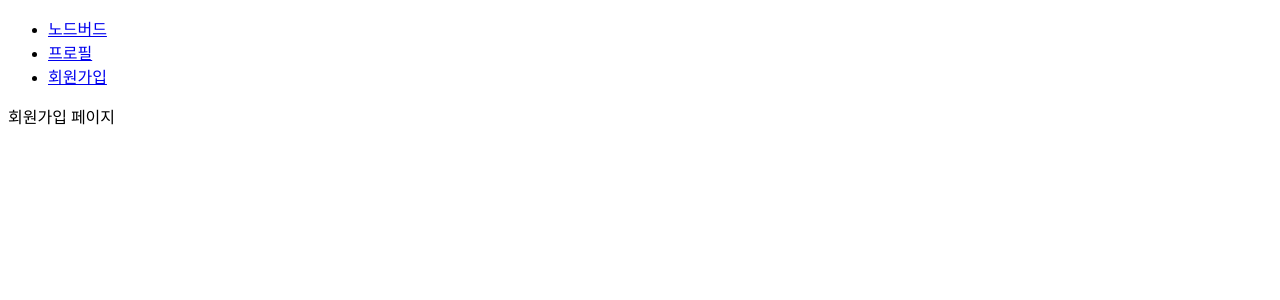
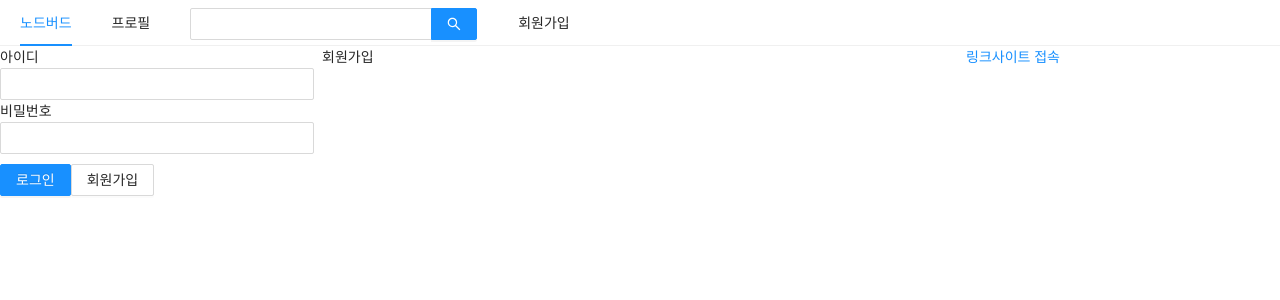
Before and after one commit to blowhite/node_sns, a Next.js app: page /signup in a window 1280 px wide. Shown: the top 300 px of the page. Built offline with nearby package versions, Linux system fonts and the light colour scheme.

Commit message:
2021-05-08 day2

```diff
--- /dev/null
+++ b/components/AppLayout.js
@@ -0,0 +1,55 @@
+import React from 'react';
+import PropTypes from 'prop-types';
+import Link from 'next/link';
+import { Menu, Input, Row, Col } from 'antd';
+import LoginForm from './LoginForm';
+import UserProfile from './UserProfile';
+import { useState } from 'react';
+import styled from 'styled-components';
+
+const SearchInput = styled(Input.Search)`
+  vertical-align: middle;
+`;
+
+const AppLayout = ({ children }) => {
+   const [isLoggedIn,  setIsLoggedIn] = useState(false);
+   return (
+      <div>
+         <Menu mode="horizontal">
+            {/* <Menu >  */}
+            <Menu.Item>
+               <Link href="/"><a>노드버드</a></Link>
+            </Menu.Item>
+            <Menu.Item>
+               <Link href="/profile"><a>프로필</a></Link>
+            </Menu.Item>
+            <Menu.Item>
+               <SearchInput enterButton  />
+            </Menu.Item>
+            <Menu.Item>
+               <Link href="/signup"><a>회원가입</a></Link>
+            </Menu.Item>
+         </Menu>
+         <Row gutter={8}>
+            <Col xs={24} md={6}>
+               {isLoggedIn ? <UserProfile setIsLoggedIn={setIsLoggedIn}/> : <LoginForm setIsLoggedIn={setIsLoggedIn}/>}
+
+            </Col>
+            <Col xs={24} md={12}>
+               {children}
+            </Col>
+            <Col xs={24} md={6}>
+               <a href="http://naver.com" target="_blank" rel="noreferrer nooperner">링크사이트 접속</a>
+            </Col>
+         </Row>
+
+      </div>
+
+   )
+}
+
+AppLayout.PropTypes = {
+   children: PropTypes.node.isRequired,
+};
+
+export default AppLayout;
--- /dev/null
+++ b/components/LoginForm.js
@@ -0,0 +1,61 @@
+import React, { useState, useCallback, useMemo } from 'react';
+import { Form, Input, Button } from 'antd';
+import Link from 'next/link';
+import styled from 'styled-components';
+
+const ButtonWrapper = styled.div`
+margin-top:10px;
+`;
+
+
+const LoginForm = ({setIsLoggedIn}) => {
+    const [id, setId] = useState('');
+    const [password, setPassword] = useState('');
+
+    const onChangeId = useCallback((e) => {
+        setId(e.target.value);
+    }, []);
+    const onChangePassword = useCallback((e) => {
+        setPassword(e.target.value);
+    }, []);
+    const style = useMemo(() => ({ marginTop: 10 }), []);
+
+    const onSubmitForm = useCallback(() => {
+        console.log(id, password);
+        setIsLoggedIn(true);
+    }, [id, password]);
+    return (
+        <Form onFinish={(onSubmitForm)}>
+            <div>
+                <label htmlFor="user-id">아이디</label>
+                <br />
+                <Input
+                    name="user-id"
+                    value={id}
+                    onChange={onChangeId}
+                    required
+                />
+            </div>
+            <div>
+                <label htmlFor="user-password">비밀번호</label>
+                <br />
+                <Input
+                    name="user-password"
+                    type="password"
+                    value={password}
+                    onChange={onChangePassword}
+                    required
+                />
+            </div>
+            <div>
+                <ButtonWrapper>
+                    <Button type="primary" htmlType="submit" loading={false}>로그인</Button>
+                    <Link href="signup"><a><Button>회원가입</Button></a></Link>
+                </ButtonWrapper>
+            </div>
+        </Form>
+    );
+};
+
+// export default React.memo(LoginForm);
+export default LoginForm;
--- /dev/null
+++ b/components/UserProfile.js
@@ -0,0 +1,33 @@
+import React, { useCallback } from 'react';
+import { Card, Form, Button } from 'antd';
+import Avatar from 'antd/lib/avatar/avatar';
+import PropTypes from 'prop-types';
+import LoginForm from './LoginForm';
+
+const UserProfile = ({ setIsLoggedIn }) => {
+    const onLogOut = useCallback(() => {
+        setIsLoggedIn(false);
+    }, []);
+    return (
+        <Card
+            actions={[
+                <div key="twit">짹짹<br />0</div>,
+                <div key="following">팔로잉<br />0</div>,
+                <div key="followers">팔로워<br />0</div>
+            ]}
+        >
+            <Card.Meta
+                avatar={<Avatar>Dev</Avatar>}
+                title="개발자"
+            />
+
+            <Button onClick={onLogOut}>로그아웃</Button>
+
+        </Card>
+    );
+};
+
+LoginForm.propTypes = {
+    setIsLoggedIn: PropTypes.func.isRequired,
+}
+export default UserProfile;
--- /dev/null
+++ b/pages/_app.js
@@ -0,0 +1,23 @@
+import React from 'react';
+import 'antd/dist/antd.css';
+import PropTypes from 'prop-types';
+import Head from 'next/head';
+
+const NodeBird = ({ Component }) => {
+    return(
+        <>
+
+            <Head>
+                <meta charSet="utf-8" />
+                <title>메인</title>
+            </Head>
+            <Component />
+        </>
+    );
+};
+
+NodeBird.propTypes = {
+    Component: PropTypes.elementType.isRequired,
+}
+
+export default NodeBird;
--- a/pages/components/AppLayout.js
+++ /dev/null
@@ -1,29 +0,0 @@
-import React from 'react';
-import PropTypes from 'prop-types';
-import Link from 'next/link';
-import { Menu } from 'antd';
-const AppLayout = ({ children }) => {
-    return (
-        <div>
-             <Menu mode="vertical">
-                <Menu.Item>
-                   <Link href="/"><a>노드버드</a></Link>
-                </Menu.Item>
-                <Menu.Item>
-                   <Link href="/profile"><a>프로필</a></Link>
-                </Menu.Item>
-                <Menu.Item>
-                   <Link href="/signup"><a>회원가입</a></Link>
-                </Menu.Item>
-            </Menu>
-            {children}
-        </div>
-
-    )
-}
-
-AppLayout.PropTypes = {
-  children: PropTypes.node.isRequired,
-};
-
-export default AppLayout;
--- a/pages/index.js
+++ b/pages/index.js
@@ -1,5 +1,6 @@
 import React from 'react';
-import AppLayout from './components/AppLayout';
+
+import AppLayout from '../components/AppLayout';
 
 const Home = () => {
     return (
--- a/pages/signup.js
+++ b/pages/signup.js
@@ -1,10 +1,14 @@
 import React from 'react';
-import AppLayout from './components/AppLayout';
-
+import AppLayout from '../components/AppLayout';
+import Head from 'next/head';
 const Signup = () => {
     return (
     <AppLayout>
-        <dev>회원가입 페이지</dev>
+        <Head>
+            <meta charSet="utf-8" />
+            <title>회원가입</title>
+        </Head>
+        <div>회원가입</div>
     </AppLayout>)
 }
 
```
Also changed, not shown: pages/profile.js (+15 -4 lines), 1 other file (tests, documents, lock files or other folders).
